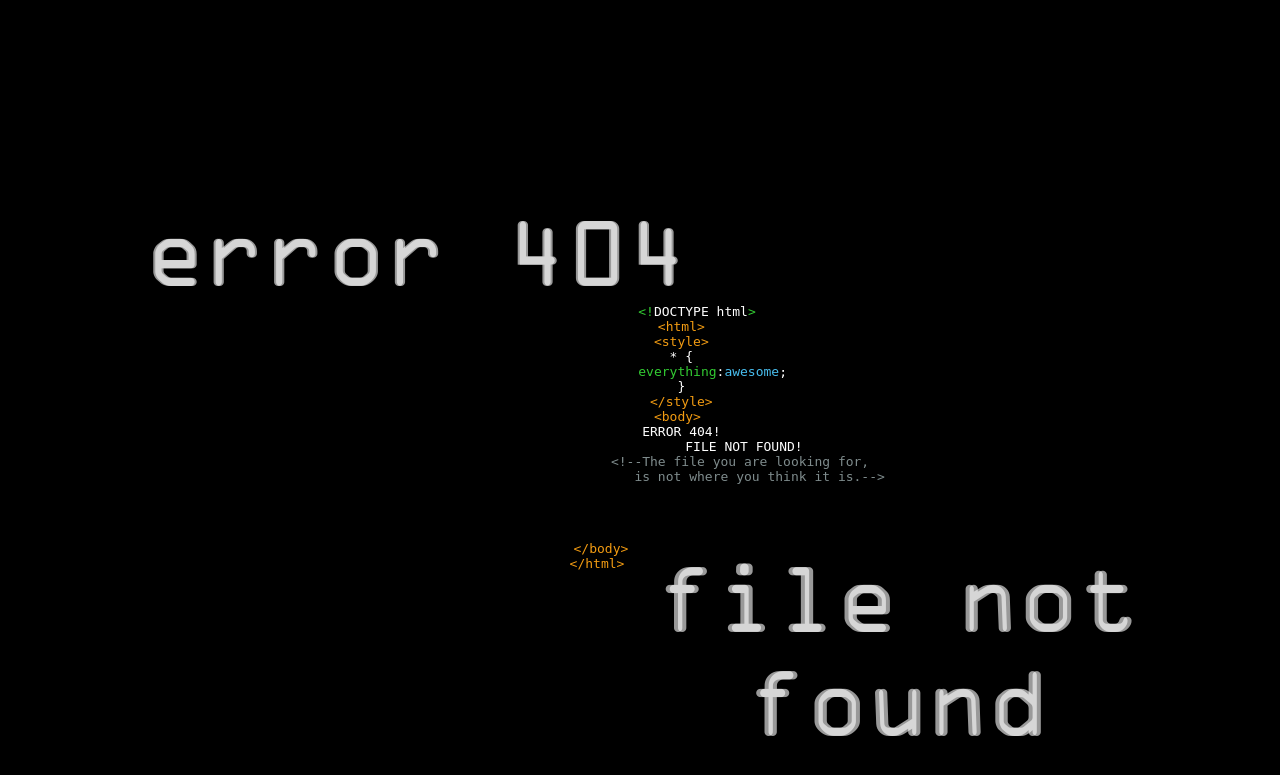
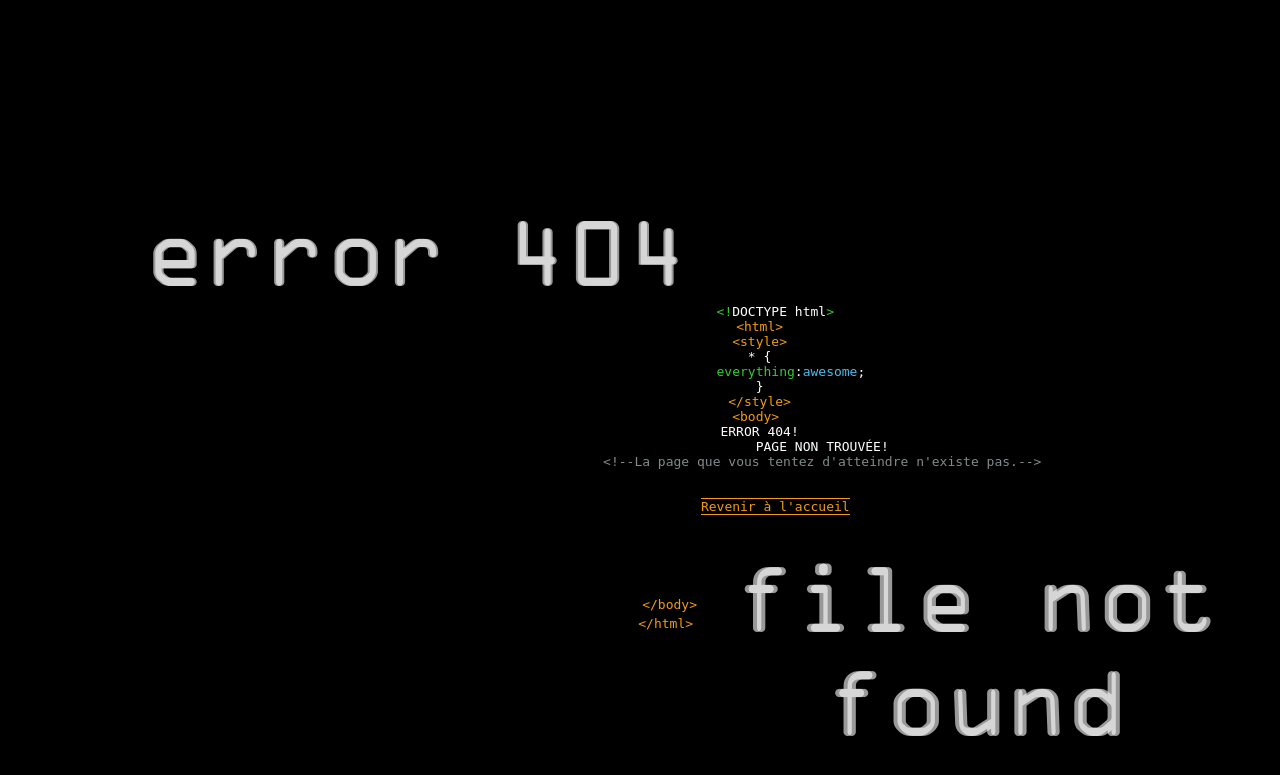
Before and after one commit to LeStitcheurF0u/personnal-tests, a PHP site: page /notfound.html in a window 1280 px wide; the page is wider, and only the part inside the window is pictured. Shown: the top 775 px of that part. Run offline with PHP 8.4, Linux system fonts and the light colour scheme.

Commit message:
:bug: BugFix général

```diff
--- a/css/notFound.css
+++ b/css/notFound.css
@@ -367,6 +367,12 @@ span.comment {
 span.orange {
     color: #f39c12;
 }
+span.orange a {
+    color: #f39c12;
+    text-decoration: none;
+    border-top: 1px solid #f39c12;
+    border-bottom: 1px solid #f39c12;
+}
 
 span.green {
     color: #33cc33;
--- a/css/style.css
+++ b/css/style.css
@@ -1140,7 +1140,7 @@ footer {
     }
 
     footer {
-        height: auto;
+        height: 650px;
         padding-bottom: 70px;
     }
 
--- a/import/form.php
+++ b/import/form.php
@@ -17,6 +17,8 @@
       unset($_SESSION['error']);
     endif;
     ?>
+    <div id="matomo-opt-out"></div>
+    <script src="https://matomo.mywebsoluce.fr/index.php?module=CoreAdminHome&action=optOutJS&divId=matomo-opt-out&language=auto&showIntro=1"></script>
     <div class="contact-form__item">
       <label for="nom">Nom</label>
       <input type="text" id="nom" name="nom" required />
--- a/notfound.html
+++ b/notfound.html
@@ -21,24 +21,23 @@
                         <span class="orange">&lt;/style&gt;</span>
                         <span class="orange">&lt;body&gt;</span>
                         ERROR 404!
-				        FILE NOT FOUND!
-				        <span class="comment">&lt;!--The file you are looking for,
-					    is not where you think it is.--&gt;
+				        PAGE NON TROUVÉE!
+				        <span class="comment">&lt;!--La page que vous tentez d'atteindre n'existe pas.--&gt;
 		                </span>
-                        <span class="orange"></span>
+                        <span class="orange">
+                            <a href="index.php">Revenir à l'accueil</a>
+                        </span>
 			            </div>
                         <br />
-                        <span class="info">
                         <br />
-
                         <span class="orange">&nbsp;&lt;/body&gt;</span>
-
                         <br/>
                         <span class="orange">&lt;/html&gt;</span>
+                        <span class="info">
+                    </span>
                     </code></pre>
                 </div>
             </div>
-        </span>
     </main>
 </body>
 </html>
--- a/traitements/mails.php
+++ b/traitements/mails.php
@@ -39,7 +39,7 @@ if (isset($_SERVER['HTTP_ORIGIN'])) {
                             <p>$content</p>
                             <p>Vous pouvez répondre à $mail</p>";
 
-                $headers = "from : webmaster@mywebsoluce.fr" . "\r\n" .
+                $headers = "from : $from" . "\r\n" .
                     'Reply-To: ' . $mail . "\r\n" .
                     'X-Mailer : PHP/' . phpversion() . "\r\n" .
                     "Content-Type: text/html; charset=UTF-8";
```
Also changed, not shown: index.php (+21 -1 lines), .htaccess (added).
